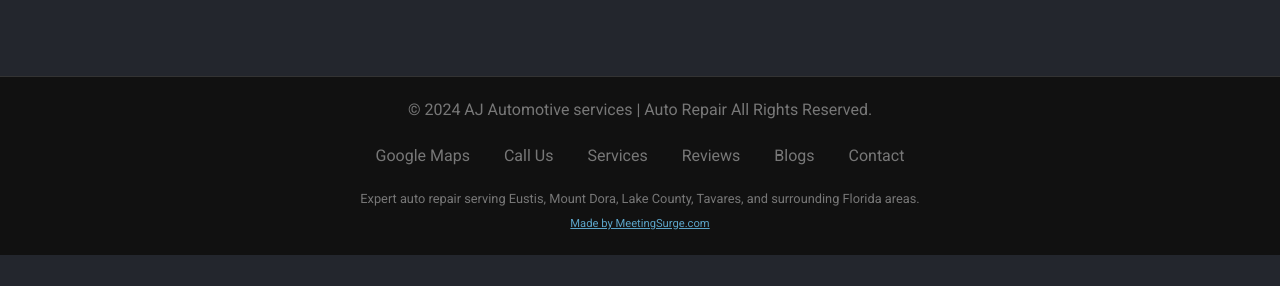
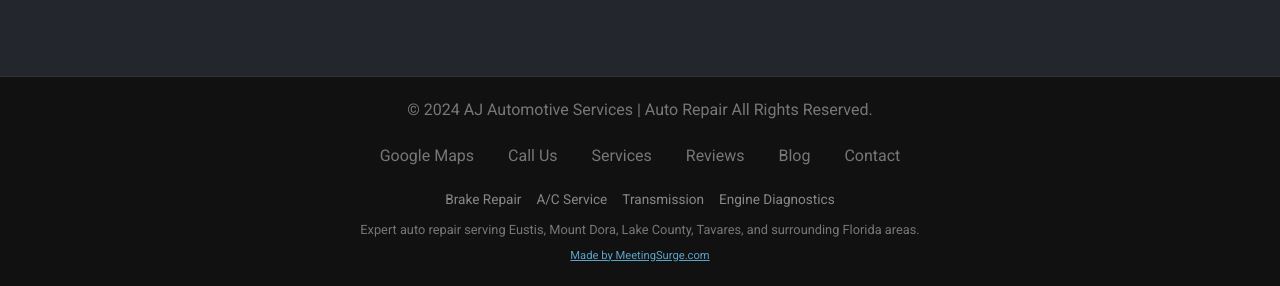
Before and after one commit to JamesBrownR/AJ-Auto-Repair, a Jekyll site: the page built from index.html, in a window 1280 px wide and 900 px high, scrolled down 3457 px, cut to the strip 614-900 px from the top of the window. Built offline with Jekyll 4.4.1, drawn with Linux system fonts in a browser that asks for light colours; before the commit the page ends 4326 px from its top, so only the background shows below that.

Commit message:
Update footer.html

```diff
--- a/_includes/footer.html
+++ b/_includes/footer.html
@@ -1,17 +1,27 @@
 <!-- Footer -->
 <footer>
     <div class="container">
-        <p>&copy; 2024 AJ Automotive services | Auto Repair All Rights Reserved.</p>
+        <p>&copy; 2024 AJ Automotive Services | Auto Repair All Rights Reserved.</p>
+
         <div class="footer-links">
             <a href="https://www.google.com/maps/place/AJ+Automotive+Services/@28.8363114,-81.7579019,13z/data=!4m10!1m2!2m1!1seustis+auto+repair!3m6!1s0x88e7bd492408faa7:0x8685904d422d4747!8m2!3d28.8388961!4d-81.6921099!15sChJldXN0aXMgYXV0byByZXBhaXJaFCISZXVzdGlzIGF1dG8gcmVwYWlykgEQYXV0b19yZXBhaXJfc2hvcJoBRENpOURRVWxSUVVOdlpFTm9kSGxqUmpsdlQyNU9lbFJ1Vm5WVmExcDZWV3BHYjJGR1NrSlZSM2hDVkcwMVlWbFhZeEFC4AEA-gEECFUQGg!16s%2Fg%2F11ysh141vl?entry=ttu&g_ep=EgoyMDI2MDEwNy4wIKXMDSoASAFQAw%3D%3D" target="_blank">Google Maps</a>
-    <a href="tel:19188149030">Call Us</a>
-                <a href="/#services">Services</a>
+            <a href="tel:+13523088142">Call Us</a>
+            <a href="/services">Services</a>
             <a href="/#reviews">Reviews</a>
-              <a href="/blog">Blogs</a>
+            <a href="/blog">Blog</a>
             <a href="/contact">Contact</a>
         </div>
+
+        <!-- Service Links Section -->
+        <div class="footer-services" style="margin-top: 20px; display: flex; flex-wrap: wrap; gap: 15px; justify-content: center; font-size: 0.85rem;">
+            <a href="/services/brakes-suspension" style="color: #888;">Brake Repair</a>
+            <a href="/services/ac-repair" style="color: #888;">A/C Service</a>
+            <a href="/services/transmission" style="color: #888;">Transmission</a>
+            <a href="/services/engine-diagnostics" style="color: #888;">Engine Diagnostics</a>
+        </div>
+
         <p style="margin-top: 10px; font-size: 0.8rem;">Expert auto repair serving Eustis, Mount Dora, Lake County, Tavares, and surrounding Florida areas.</p>
+
         <a href="https://www.meetingsurge.com" target="_blank" style="color:#5BA3C7; margin-top: 15px; font-size: 0.7rem; text-decoration: underline;">Made by MeetingSurge.com</a>
-
     </div>
 </footer>
```
Lines whose indentation alone changed are shown as unchanged.
